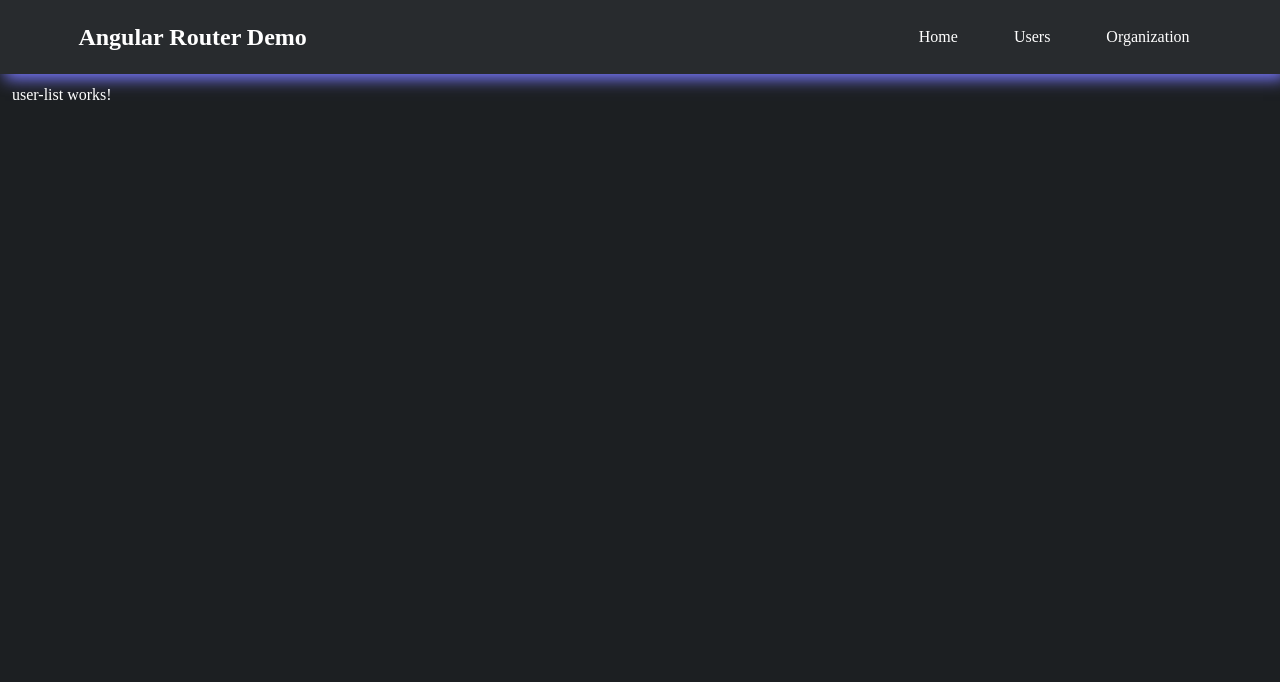
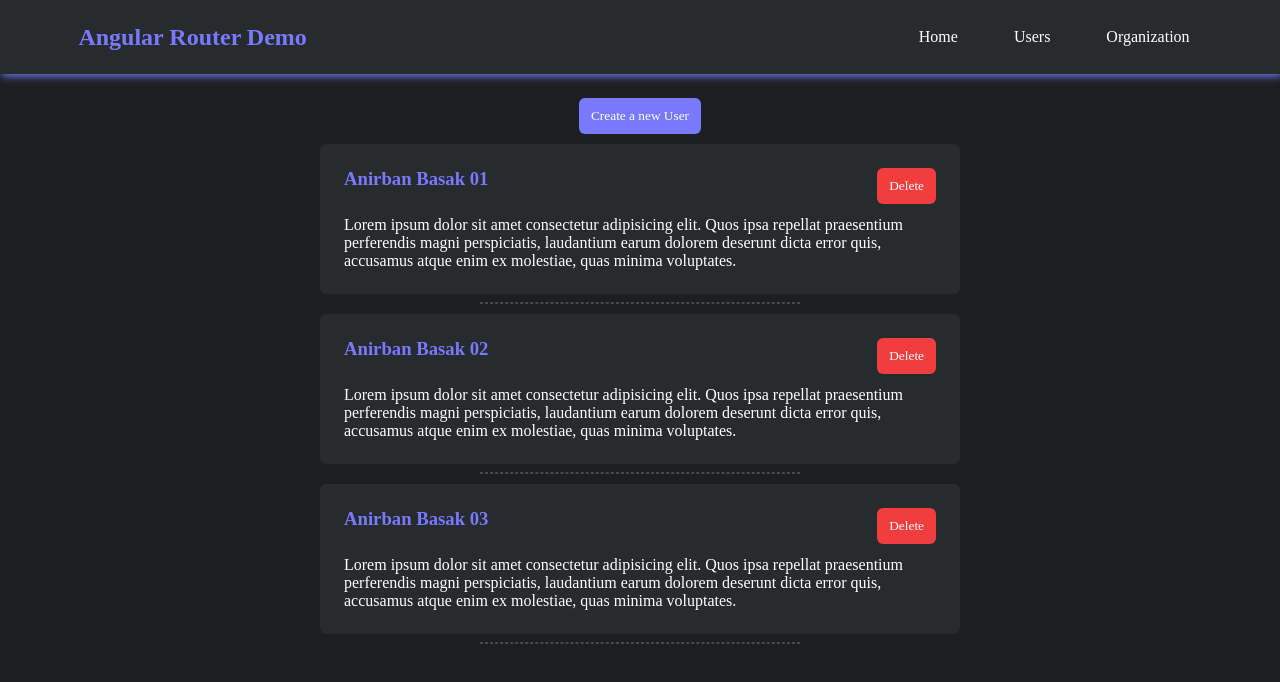
Before and after one commit to basakjeet08/Angular-Router-Demo, an Angular app: page /users in a window 1280 px wide. Shown: the top 682 px of the page. Built offline with nearby package versions, Linux system fonts and the light colour scheme; a web font is replaced by a local one.

Commit message:
feat - created the UI For the Users list route.

```diff
--- a/src/app/app.component.css
+++ b/src/app/app.component.css
@@ -14,5 +14,9 @@
 
 main {
   flex: 1;
-  padding: 12px;
+
+  display: flex;
+  justify-content: center;
+
+  padding: 24px 0px;
 }
--- a/src/app/components/navbar/navbar.component.css
+++ b/src/app/components/navbar/navbar.component.css
@@ -5,8 +5,9 @@
 
   padding: 16px;
 
+  z-index: 1;
   background-color: var(--card);
-  box-shadow: 5px 5px 15px var(--primary-color);
+  box-shadow: 2px 2px 8px var(--primary-color);
 }
 
 header {
@@ -42,3 +43,7 @@ a {
 a:hover {
   background-color: var(--primary-color);
 }
+
+a:active {
+  opacity: 0.2;
+}
--- a/src/app/components/user-list/user-list.component.css
+++ b/src/app/components/user-list/user-list.component.css
@@ -0,0 +1,50 @@
+#outer-container {
+  display: flex;
+  justify-content: center;
+}
+
+#center-container {
+  width: 50%;
+
+  display: flex;
+  flex-direction: column;
+  align-items: center;
+
+  gap: 10px;
+}
+
+.user-item-container {
+  display: flex;
+  flex-direction: column;
+  align-items: center;
+
+  gap: 8px;
+}
+
+.user-item-card {
+  display: flex;
+  flex-direction: column;
+  justify-content: center;
+
+  gap: 12px;
+  padding: 24px;
+
+  border-radius: 6px;
+  background-color: var(--card);
+}
+
+.title-container {
+  display: flex;
+  flex-direction: row;
+
+  justify-content: space-between;
+}
+
+.delete-btn {
+  background-color: var(--deleteColor);
+}
+
+hr {
+  width: 50%;
+  border: 1px dashed var(--cardVariant);
+}
--- a/src/app/components/user-list/user-list.component.html
+++ b/src/app/components/user-list/user-list.component.html
@@ -1 +1,27 @@
-<p>user-list works!</p>
+<div id="outer-container">
+  <div id="center-container">
+    <button (click)="onCreateUserClick()">Create a new User</button>
+
+    <div
+      class="user-item-container"
+      *ngFor="let user of userList; let i = index"
+    >
+      <!-- Card Component -->
+      <div class="user-item-card">
+        <!-- This is the title container which contains the user name and the delete button -->
+        <div class="title-container">
+          <h3>{{ user.name }}</h3>
+          <button class="delete-btn" (click)="onDeleteUserClick(i)">
+            Delete
+          </button>
+        </div>
+
+        <!-- User description -->
+        <p>{{ user.description }}</p>
+      </div>
+
+      <!-- Line Break Component -->
+      <hr />
+    </div>
+  </div>
+</div>
--- a/src/app/components/user-list/user-list.component.ts
+++ b/src/app/components/user-list/user-list.component.ts
@@ -5,4 +5,30 @@ import { Component } from '@angular/core';
   templateUrl: './user-list.component.html',
   styleUrls: ['./user-list.component.css'],
 })
-export class UserListComponent {}
+export class UserListComponent {
+  // Dummy Data to be shown in the UI For now
+  userList = [
+    {
+      name: 'Anirban Basak 01',
+      description: `Lorem ipsum dolor sit amet consectetur adipisicing elit. Quos ipsa repellat praesentium perferendis magni perspiciatis, laudantium earum dolorem deserunt dicta error quis, accusamus atque enim ex molestiae, quas minima voluptates.`,
+    },
+    {
+      name: 'Anirban Basak 02',
+      description: `Lorem ipsum dolor sit amet consectetur adipisicing elit. Quos ipsa repellat praesentium perferendis magni perspiciatis, laudantium earum dolorem deserunt dicta error quis, accusamus atque enim ex molestiae, quas minima voluptates.`,
+    },
+    {
+      name: 'Anirban Basak 03',
+      description: `Lorem ipsum dolor sit amet consectetur adipisicing elit. Quos ipsa repellat praesentium perferendis magni perspiciatis, laudantium earum dolorem deserunt dicta error quis, accusamus atque enim ex molestiae, quas minima voluptates.`,
+    },
+  ];
+
+  // This function is invoked when the user wants to create a new user
+  onCreateUserClick() {
+    alert('Create User Clicked');
+  }
+
+  // This function is invoked when the user wants to delete an user
+  onDeleteUserClick(index: number) {
+    alert(`Delete user on Index ${index} is clicked !!`);
+  }
+}
--- a/src/styles.css
+++ b/src/styles.css
@@ -7,6 +7,7 @@
   --onBackground: #ffffff;
   --card: #282b2e;
   --cardVariant: #494848;
+  --deleteColor: rgb(241, 61, 61);
 }
 
 * {
@@ -27,9 +28,10 @@ button {
   border: none;
   outline: none;
 
-  border-radius: 8px;
+  border-radius: 6px;
   color: var(--onBackground);
 
+  cursor: pointer;
   transition: all 0.3s ease-in-out;
 }
 
@@ -53,3 +55,9 @@ input {
   outline: none;
   border: none;
 }
+
+h1,
+h2,
+h3 {
+  color: var(--primary-color);
+}
```
